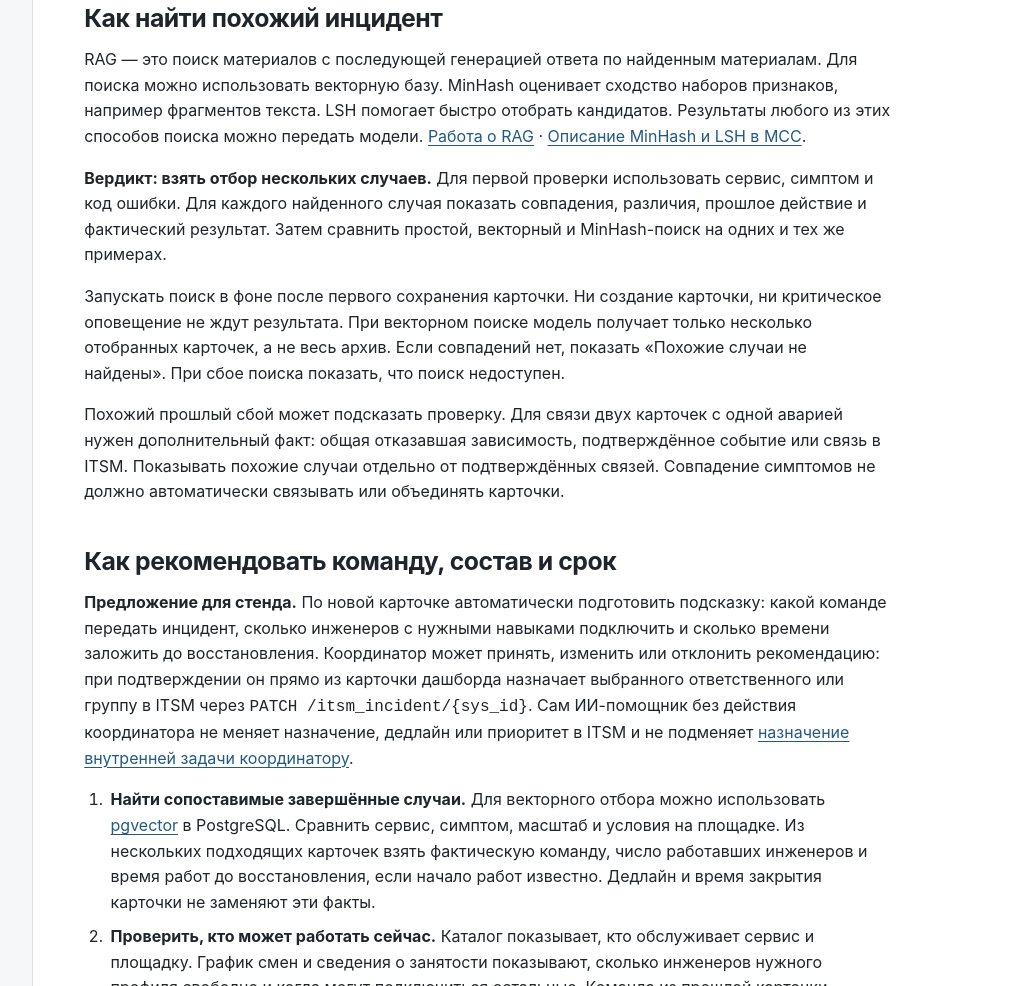
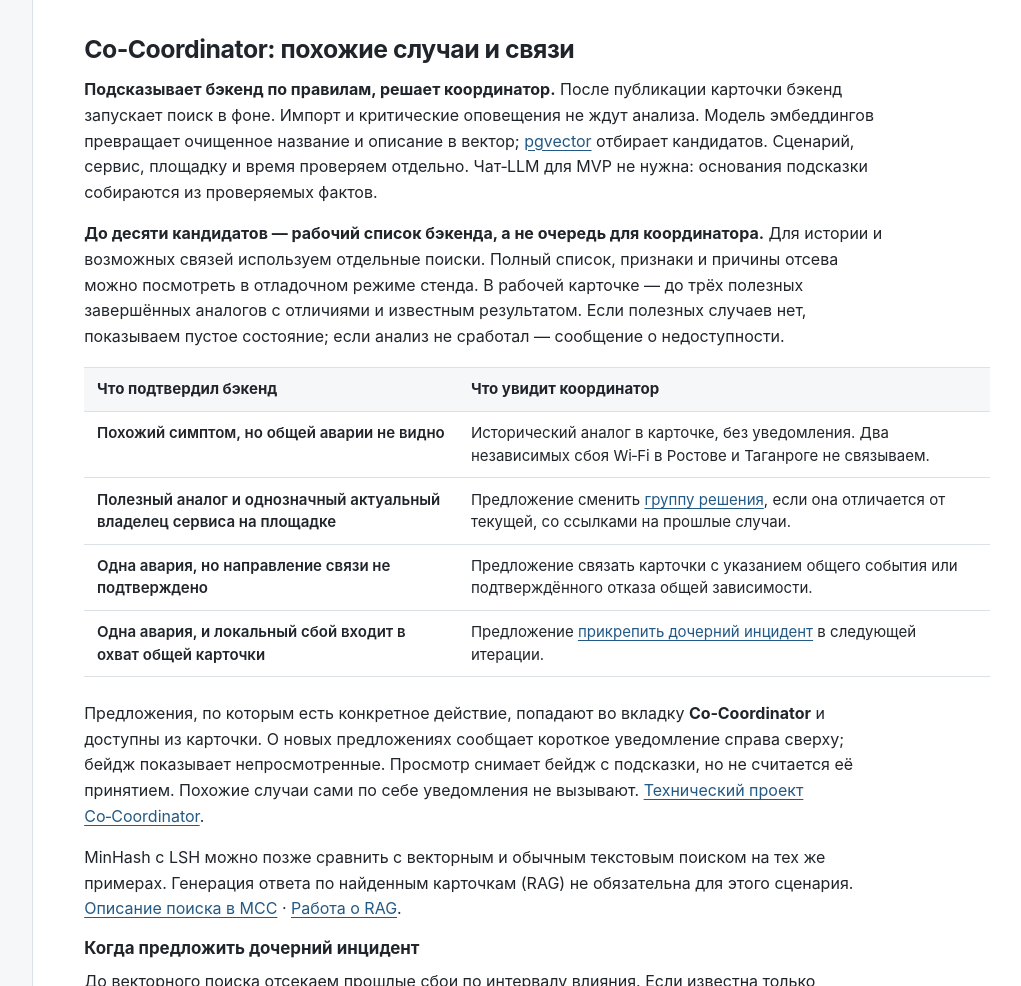
Before and after one commit to Hardcode17/mts_dashboard_data, a plain HTML site: page docs/decision-support.html in a window 1280 px wide. Shown: the part 1814-2800 px from the top of the page, without its empty margins (239-1260 px from the left). Drawn offline with Linux system fonts and the light colour scheme.

Commit message:
docs: keep co-coordinator decision support rework and planning records

```diff
--- a/docs/decision-support.html
+++ b/docs/decision-support.html
@@ -53,8 +53,9 @@
 <ul>
 <li><a href="#existing">Что уже делает МТС</a></li>
 <li><a href="#gateway">Какой вопрос задать поддержке шлюза</a></li>
-<li><a href="#search">Как найти похожий инцидент</a></li>
-<li><a href="#routing-advisor">Как рекомендовать команду, состав и срок</a></li>
+<li><a href="#search">Co‑Coordinator: похожие случаи и связи</a></li>
+<li><a href="#incident-hierarchy-advisor">Когда предложить дочерний инцидент</a></li>
+<li><a href="#routing-advisor">Как рекомендовать группу решения</a></li>
 <li><a href="#skills">Какие идеи взять на стенд</a></li>
 <li><a href="#experiment">Как сравнить две меры восстановления</a></li>
 <li><a href="#rules">Ответы по карточкам и группам</a></li>
@@ -88,19 +89,38 @@
 </ul>
 <p><strong>Вердикт: взять.</strong> Сначала агент сам читает доступные источники. Если остаются разные версии, он предлагает вопрос, адресата и основание. После ответа агент обновляет следующий шаг. В журнале остаются исходный факт, вопрос и ответ специалиста.</p>
 
-<h2 id="search">Как найти похожий инцидент</h2>
-<p>RAG — это поиск материалов с последующей генерацией ответа по найденным материалам. Для поиска можно использовать векторную базу. MinHash оценивает сходство наборов признаков, например фрагментов текста. LSH помогает быстро отобрать кандидатов. Результаты любого из этих способов поиска можно передать модели. <a href="https://arxiv.org/abs/2005.11401">Работа о RAG</a> · <a href="https://highload.ru/moscow/2026/abstracts/11168699">Описание MinHash и LSH в MCC</a>.</p>
-<p><strong>Вердикт: взять отбор нескольких случаев.</strong> Для первой проверки использовать сервис, симптом и код ошибки. Для каждого найденного случая показать совпадения, различия, прошлое действие и фактический результат. Затем сравнить простой, векторный и MinHash-поиск на одних и тех же примерах.</p>
-<p>Запускать поиск в фоне после первого сохранения карточки. Ни создание карточки, ни критическое оповещение не ждут результата. При векторном поиске модель получает только несколько отобранных карточек, а не весь архив. Если совпадений нет, показать «Похожие случаи не найдены». При сбое поиска показать, что поиск недоступен.</p>
-<p>Похожий прошлый сбой может подсказать проверку. Для связи двух карточек с одной аварией нужен дополнительный факт: общая отказавшая зависимость, подтверждённое событие или связь в ITSM. Показывать похожие случаи отдельно от подтверждённых связей. Совпадение симптомов не должно автоматически связывать или объединять карточки.</p>
+<h2 id="search">Co‑Coordinator: похожие случаи и связи</h2>
+<p><strong>Подсказывает бэкенд по правилам, решает координатор.</strong> После публикации карточки бэкенд запускает поиск в фоне. Импорт и критические оповещения не ждут анализа. Модель эмбеддингов превращает очищенное название и описание в вектор; <a href="https://github.com/pgvector/pgvector">pgvector</a> отбирает кандидатов. Сценарий, сервис, площадку и время проверяем отдельно. Чат‑LLM для MVP не нужна: основания подсказки собираются из проверяемых фактов.</p>
+<p><strong>До десяти кандидатов — рабочий список бэкенда, а не очередь для координатора.</strong> Для истории и возможных связей используем отдельные поиски. Полный список, признаки и причины отсева можно посмотреть в отладочном режиме стенда. В рабочей карточке — до трёх полезных завершённых аналогов с отличиями и известным результатом. Если полезных случаев нет, показываем пустое состояние; если анализ не сработал — сообщение о недоступности.</p>
+<div class="table-wrap">
+<table>
+<thead><tr><th scope="col">Что подтвердил бэкенд</th><th scope="col">Что увидит координатор</th></tr></thead>
+<tbody>
+<tr><th scope="row">Похожий симптом, но общей аварии не видно</th><td>Исторический аналог в карточке, без уведомления. Два независимых сбоя Wi‑Fi в Ростове и Таганроге не связываем.</td></tr>
+<tr><th scope="row">Полезный аналог и однозначный актуальный владелец сервиса на площадке</th><td>Предложение сменить <a href="#routing-advisor">группу решения</a>, если она отличается от текущей, со ссылками на прошлые случаи.</td></tr>
+<tr><th scope="row">Одна авария, но направление связи не подтверждено</th><td>Предложение связать карточки с указанием общего события или подтверждённого отказа общей зависимости.</td></tr>
+<tr><th scope="row">Одна авария, и локальный сбой входит в охват общей карточки</th><td>Предложение <a href="#incident-hierarchy-advisor">прикрепить дочерний инцидент</a> в следующей итерации.</td></tr>
+</tbody>
+</table>
+</div>
+<p>Предложения, по которым есть конкретное действие, попадают во вкладку <strong>Co‑Coordinator</strong> и доступны из карточки. О новых предложениях сообщает короткое уведомление справа сверху; бейдж показывает непросмотренные. Просмотр снимает бейдж с подсказки, но не считается её принятием. Похожие случаи сами по себе уведомления не вызывают. <a href="co-coordinator.md">Технический проект Co‑Coordinator</a>.</p>
+<p>MinHash с LSH можно позже сравнить с векторным и обычным текстовым поиском на тех же примерах. Генерация ответа по найденным карточкам (RAG) не обязательна для этого сценария. <a href="https://highload.ru/moscow/2026/abstracts/11168699">Описание поиска в MCC</a> · <a href="https://arxiv.org/abs/2005.11401">Работа о RAG</a>.</p>
 
-<h2 id="routing-advisor">Как рекомендовать команду, состав и срок</h2>
-<p><strong>Предложение для стенда.</strong> По новой карточке автоматически подготовить подсказку: какой команде передать инцидент, сколько инженеров с нужными навыками подключить и сколько времени заложить до восстановления. Координатор может принять, изменить или отклонить рекомендацию: при подтверждении он прямо из карточки дашборда назначает выбранного ответственного или группу в ITSM через <code>PATCH /itsm_incident/{sys_id}</code>. Сам ИИ-помощник без действия координатора не меняет назначение, дедлайн или приоритет в ITSM и не подменяет <a href="requirements.html#personal-assignment">назначение внутренней задачи координатору</a>.</p>
+<h3 id="incident-hierarchy-advisor">Когда предложить дочерний инцидент</h3>
+<p>До векторного поиска отсекаем прошлые сбои по интервалу влияния. Если известна только регистрация, для стенда начинаем с окна ±2 часа; подтверждённый идентификатор одного события проверяем отдельно, потому что локальную карточку могли зарегистрировать позже. Затем ранжируем по названию и описанию; совпадение <code>scenarioName</code> поднимает кандидата, но разные сценарии не мешают связи, если общий отказ подтверждён.</p>
+<p><strong>Пример:</strong> массовый сбой контроллера охватил Ростов и Таганрог, а локальный тикет про ростовский офис привязан к тому же событию. Предлагаем прикрепить локальный тикет к массовому. Если есть только две равноправные локальные карточки, а общий отказ подтверждён, предлагаем обычную связь. Координатор подтверждает направление; бэкенд не перезаписывает существующего родителя и не допускает цикл. Иерархия не входит в KAN‑74.</p>
+
+<h2 id="routing-advisor">Как рекомендовать группу решения</h2>
+<p><strong>MVP — <a href="https://sokolenkonikita12ru.atlassian.net/browse/KAN-74">KAN‑74</a>.</strong> Прототип ищет среди <code>Resolved</code> и <code>Closed</code> по сопоставимому сервису или типу инфраструктуры. Другой город допустим как источник опыта. Группа из старой карточки считается группой решения только при подтверждении, что именно она устранила сбой.</p>
 <ol>
-<li><strong>Найти сопоставимые завершённые случаи.</strong> Для векторного отбора можно использовать <a href="https://github.com/pgvector/pgvector">pgvector</a> в PostgreSQL. Сравнить сервис, симптом, масштаб и условия на площадке. Из нескольких подходящих карточек взять фактическую команду, число работавших инженеров и время работ до восстановления, если начало работ известно. Дедлайн и время закрытия карточки не заменяют эти факты.</li>
-<li><strong>Проверить, кто может работать сейчас.</strong> Каталог показывает, кто обслуживает сервис и площадку. График смен и сведения о занятости показывают, сколько инженеров нужного профиля свободно и когда могут подключиться остальные. Команда из прошлой карточки — ориентир, а не назначение на другой площадке.</li>
-<li><strong>Показать оценку и её основание.</strong> Отдельно указать ожидаемое время работ и возможное ожидание людей. Если часть работ можно начать сразу, учитывать последовательность работ, а не пересчитывать время пропорционально числу инженеров. Языковая модель объясняет рекомендацию со ссылками на прошлые карточки и актуальные данные о доступности. Если доступность не подтверждена, показать исторический ориентир без поправки и прямо указать, чего не хватает для оценки.</li>
+<li><strong>Есть полезный аналог и однозначный владелец.</strong> Бэкенд сверяет актуальный справочник «сервис × площадка → группа ITSM». Если текущая группа другая, предлагает владельца и прикладывает основания. Например, аналог из Таганрога объясняет, почему нужна сетевая поддержка, но назначение предлагают ростовской группе.</li>
+<li><strong>Нет владельца, их несколько или не нашлось полезного аналога.</strong> Не создаём предложения и уведомления. Показываем только доступные исторические случаи. Если подходящая группа уже назначена, новую подсказку тоже не создаём.</li>
+<li><strong>Запись — только по действию человека.</strong> Координатор может выбрать другую группу или отклонить совет. Сохранение идёт через штатный сценарий изменения ITSM (<code>PATCH /itsm_incident/{sys_id}</code>), а не через фоновый обработчик. Подсказка не подменяет <a href="requirements.html#personal-assignment">внутреннее назначение задачи</a>.</li>
 </ol>
+<p><strong>Проверка на стенде.</strong> Сравнить векторный поиск с поиском по сервису и ключевым словам на одних примерах: как часто полезный аналог попадает в первые три результата. Проверить, что при неизвестном владельце, отсутствии полезных аналогов или совпадении текущей и рекомендуемой группы уведомление не создаётся. KAN‑74 покрывает данные, прототип поиска и формат результата; бэкенд-интеграция, интерфейс и запись в ITSM остаются отдельной работой.</p>
+
+<h3 id="staffing-advisor">Позже: состав команды и срок</h3>
+<p>Для оценки нужны фактическое число участников, время работ до восстановления и актуальные данные смены. Дедлайн и время закрытия карточки их не заменяют. Ожидание свободных инженеров оцениваем отдельно от времени самой работы; если данных о доступности нет, показываем только исторический ориентир.</p>
 <p><strong>Пример.</strong> В московском офисе три сетевых инженера восстановили Wi‑Fi за три часа. Для аналогичного сбоя в Ростове помощник предлагает местную сетевую команду и трёх инженеров. Доступны двое, третий освободится через час. Если без него основную работу нельзя начать, а условия сопоставимы, ориентир — около четырёх часов: один час ожидания и около трёх часов работ. Три часа из московской карточки остаются фактом, четыре часа для Ростова — оценкой, а не новым дедлайном.</p>
 <p><strong>Проверка на стенде.</strong> Подать одну и ту же карточку трижды: когда доступны трое инженеров, когда третьего нужно ждать и когда сведения о его доступности отсутствуют. Подсказка должна показать исходный случай, объяснить поправку на ожидание во втором варианте и отметить неопределённость в третьем. Во всех вариантах назначение и дедлайн в ITSM остаются неизменными.</p>
 
@@ -132,7 +152,7 @@
 <ul>
 <li><strong>Экранные группы — вычислять, пользовательские — отложить.</strong> Четыре обязательные группы определяются по <a href="requirements.html#core">правилам бизнес-ТЗ</a>. Например, активный критический INC, назначенный на координаторов, виден в двух секциях, но хранится как одна карточка. Не добавлять ручной массив групп во входной JSON или БД. Если интерфейсу нужны ID и названия групп, возвращать их как вычисляемый список. Для своих выборок начать с сохранённого фильтра, который не меняет обязательные секции.</li>
 <li><strong>Влияние, срочность и приоритет.</strong> Влияние описывает масштаб последствий. Срочность показывает, как быстро требуется вмешательство. Приоритет задаёт очередность реагирования в ITSM. Критическую секцию определяет полученный <code>priorityId</code>, а не <code>urgencyId</code> или оценка ИИ. <a href="../Предоставленные%20материалы/incidents_attributes.json">Словарь полей</a>.</li>
-<li><strong>Автоматическое назначение — только для внутренней задачи, а изменение в ITSM — по явному действию координатора из дашборда.</strong> Когда задача попадает в очередь группы координаторов, система ищет доступного свободного координатора. Для критической задачи 60-секундный таймер принятия запускается после персонального назначения. Если свободного координатора нет, задача ждёт в очереди без таймера. Само внутреннее распределение не меняет исполнителя в ITSM, но <strong>принявший задачу координатор может прямо из карточки дашборда назначить ответственного (из <code>GET /user</code>), изменить группу или статус инцидента в ITSM через <code>PATCH /itsm_incident/{sys_id}</code></strong>. Кнопка «Увидел» не заменяет «Принять в работу». ИИ сам не назначает экранную группу и не распределяет задачи: он только <a href="#routing-advisor">рекомендует команду, состав и срок</a>. <a href="requirements.html#personal-assignment">Правила персонального назначения</a> · <a href="requirements.html#itsm-contract">5. Общий контракт ITSM</a>.</li>
+<li><strong>Автоматическое назначение — только для внутренней задачи, а изменение в ITSM — по явному действию координатора из дашборда.</strong> Когда задача попадает в очередь группы координаторов, система ищет доступного свободного координатора. Для критической задачи 60-секундный таймер принятия запускается после персонального назначения. Если свободного координатора нет, задача ждёт в очереди без таймера. Само внутреннее распределение не меняет исполнителя в ITSM, но <strong>принявший задачу координатор может прямо из карточки дашборда назначить ответственного (из <code>GET /user</code>), изменить группу или статус инцидента в ITSM через <code>PATCH /itsm_incident/{sys_id}</code></strong>. Кнопка «Увидел» не заменяет «Принять в работу». Co‑Coordinator не назначает экранную группу и не распределяет задачи: он только <a href="#routing-advisor">предлагает внешнюю группу решения</a>. <a href="requirements.html#personal-assignment">Правила персонального назначения</a> · <a href="requirements.html#itsm-contract">5. Общий контракт ITSM</a>.</li>
 <li><strong>Повторная доставка карточки.</strong> Предлагаем использовать номер INC как ключ. Повтор тех же данных сохраняет одну запись и одно оповещение. Новое подтверждённое назначение из ITSM обновляет карточку и журнал. Более старое сообщение не должно отменять это назначение. Локальную рекомендацию агента хранить отдельно. С владельцем источника нужно уточнить порядок версий и смысл пустого поля: оно может означать пропуск сведений или явное снятие назначения. <a href="Вопросы.md">Вопрос команды о двух источниках данных</a>.</li>
 <li><strong>Импорт — разделять изменения и строки, требующие разбора.</strong> Корректное изменение срока или команды применять автоматически и показывать старое и новое значения. Строку с неверным форматом срока не применять. Если две строки одного INC противоречат друг другу и источник не позволяет определить актуальную, не применять ни одну. Показать номера проблемных строк, INC при наличии, поле и причину. Для проблемного INC оставить последнее корректное состояние, остальные корректные записи обработать. Если файл целиком не читается, сохранить последний корректный снимок и показать время его получения.</li>
 <li><strong>Прогноз просрочки — отложить до проверки на истории.</strong> В первой версии показывать дедлайн ITSM, остаток времени и факт просрочки. Для эксперимента прогнозировать, успеют ли устранить сбой к дедлайну, известному в момент прогноза. В историю проверки включать только случаи с известным сроком и временем устранения, а признаки брать только из данных, доступных на тот момент. На более поздних инцидентах сравнить модель с простым предупреждением по остатку времени: сколько просрочек замечено заранее, сколько сигналов оказалось ложными и за сколько времени предупреждали. В карточке оценка риска не заменяет дедлайн и не меняет приоритет.</li>
```
Also changed, not shown: docs/index.html (+1 -0 lines), 3 other files.
